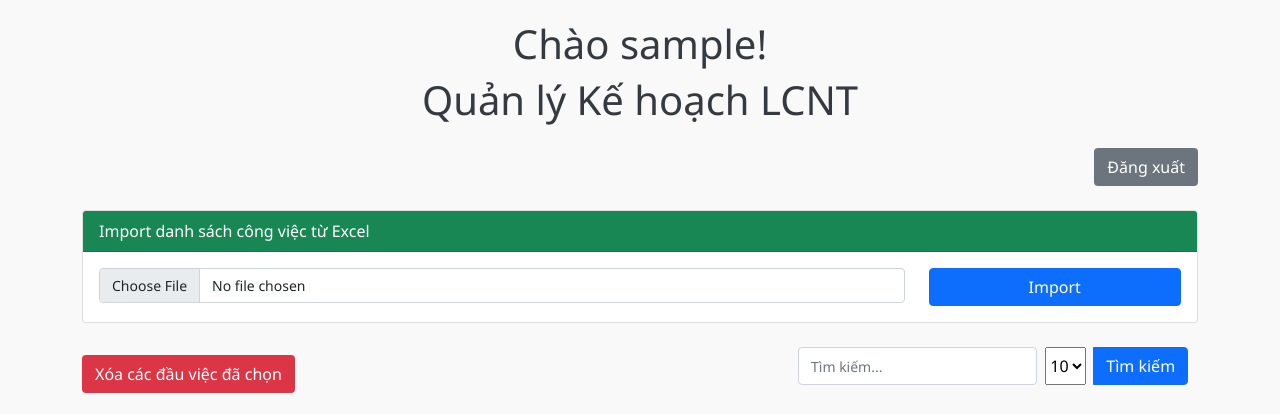
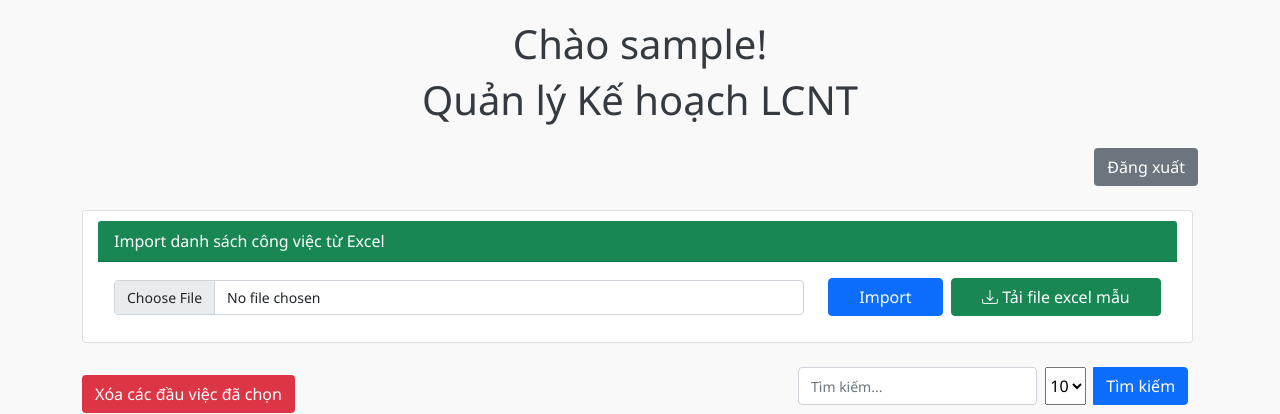
Before and after one commit to lamtp1/IT_BRAIN, a Flask app: page /dashboard in a window 1280 px wide. Shown: the top 414 px of the page. Run offline with Flask 2, Linux system fonts and the light colour scheme; the visitor is signed in with stand-in values (Sample User, id 1); data that the repository does not hold is empty; some libraries are stand-ins or nearby versions.

Commit message:
Them download template

```diff
--- a/lcnt/templates/chatgpt_backup.html
+++ b/lcnt/templates/chatgpt_backup.html
@@ -6,7 +6,27 @@
     <meta name="viewport" content="width=device-width, initial-scale=1.0">
     <title>Danh sách KHL CNT</title>
     <link rel="stylesheet" href="https://cdn.jsdelivr.net/npm/bootstrap@5.1.3/dist/css/bootstrap.min.css">
+    <link href="https://cdn.jsdelivr.net/npm/bootstrap-icons/font/bootstrap-icons.css" rel="stylesheet">
     <style>
+        #importButton {
+            padding: 10px 15px;
+            /* Tăng khoảng cách bên trong nút */
+            font-size: 16px;
+            /* Tăng kích thước chữ */
+            font-weight: 500;
+            /* Làm chữ đậm hơn một chút */
+        }
+
+        #importButton {
+            margin-right: 5px;
+            /* Khoảng cách giữa icon và chữ */
+        }
+
+        #importButton {
+            margin-top: 10px;
+            /* Khoảng cách giữa các hàng */
+        }
+
         /* Thêm class .modal thay vì inline style="display: none" */
         #updateModal {
             display: none;
@@ -172,16 +192,25 @@
 
 
         <!-- Import Excel -->
-        <div class="card mb-4">
+        <div id="importButton" class="card mb-4">
             <div class="card-header bg-success text-white">Import danh sách công việc từ Excel</div>
             <div class="card-body">
                 <form id="importForm" enctype="multipart/form-data">
-                    <div class="row">
-                        <div class="col-md-9">
+                    <div class="row align-items-center">
+                        <div class="col-md-8">
                             <input class="form-control" type="file" name="file" accept=".xlsx">
                         </div>
-                        <div class="col-md-3">
-                            <button class="btn btn-primary w-100" type="submit">Import</button>
+                        <div class="col-md-4 d-flex justify-content-between">
+                            <!-- Nút Import -->
+                            <button class="btn btn-primary flex-fill me-2" type="submit">
+                                Import
+                            </button>
+                            <!-- Nút tải file mẫu -->
+                            <a class="btn btn-success flex-fill"
+                                href="{{ url_for('static', filename='files/LCNT_file_import.xlsx') }}" download
+                                title="Tải xuống file Excel mẫu để nhập dữ liệu">
+                                <i class="bi bi-download"></i> Tải file excel mẫu
+                            </a>
                         </div>
                     </div>
                 </form>
```
Also changed, not shown: 2 other files.
